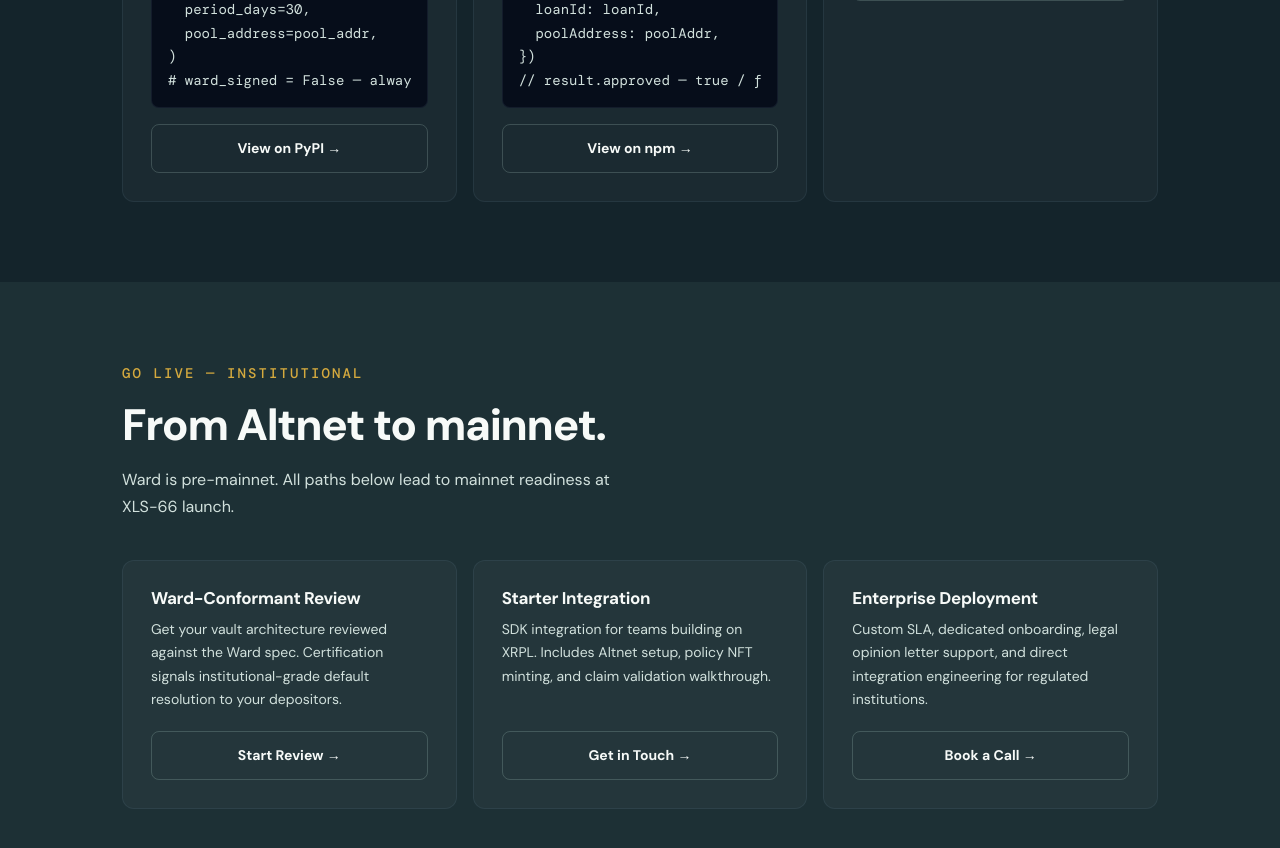
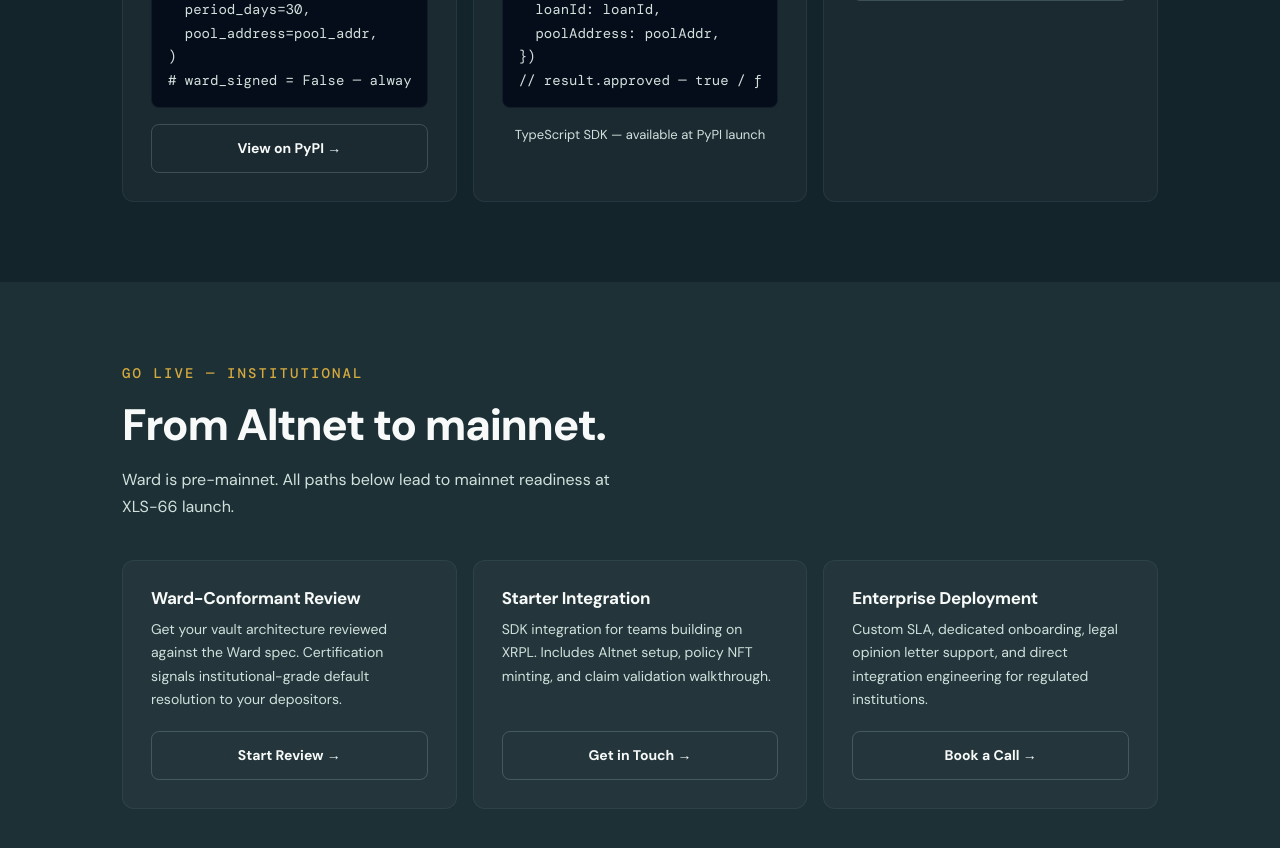
Before and after one commit to wflores9/ward-protocol, a Next.js app: page /build in a window 1280 px wide. Shown: the part 1060-1908 px from the top of the page. Built offline with nearby package versions, Linux system fonts and the light colour scheme.

Commit message:
fix: replace broken npm link with 'TypeScript SDK — available at PyPI launch'
npmjs.com/package/ward-protocol does not exist yet. Removed the anchor
tag and replaced with a plain text note. npm install code block kept.

https://claude.ai/code/session_0142ygKifBVbpj4yfY2v45aV

```diff
--- a/src/app/build/page.tsx
+++ b/src/app/build/page.tsx
@@ -90,9 +90,9 @@ const result = await client.validateClaim({
 })
 // result.approved — true / false`}</pre>
               </div>
-              <a href="https://www.npmjs.com/package/ward-protocol" target="_blank" rel="noopener noreferrer" className="btn-ghost" style={{ display: 'block', textAlign: 'center', fontSize: 14 }}>
-                View on npm →
-              </a>
+              <p style={{ textAlign: 'center', fontSize: 13, color: 'var(--text-secondary)', margin: 0 }}>
+                TypeScript SDK — available at PyPI launch
+              </p>
             </div>
 
             {/* API */}
```
